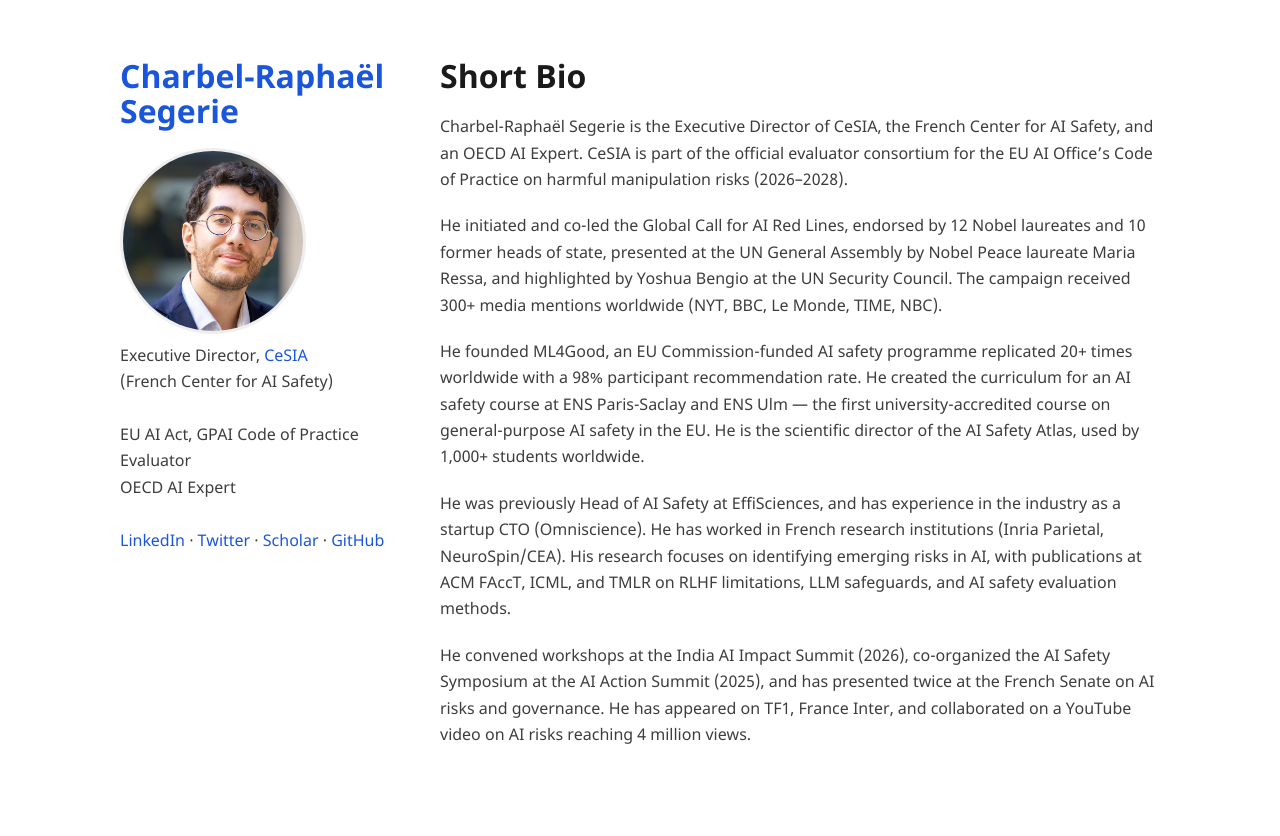
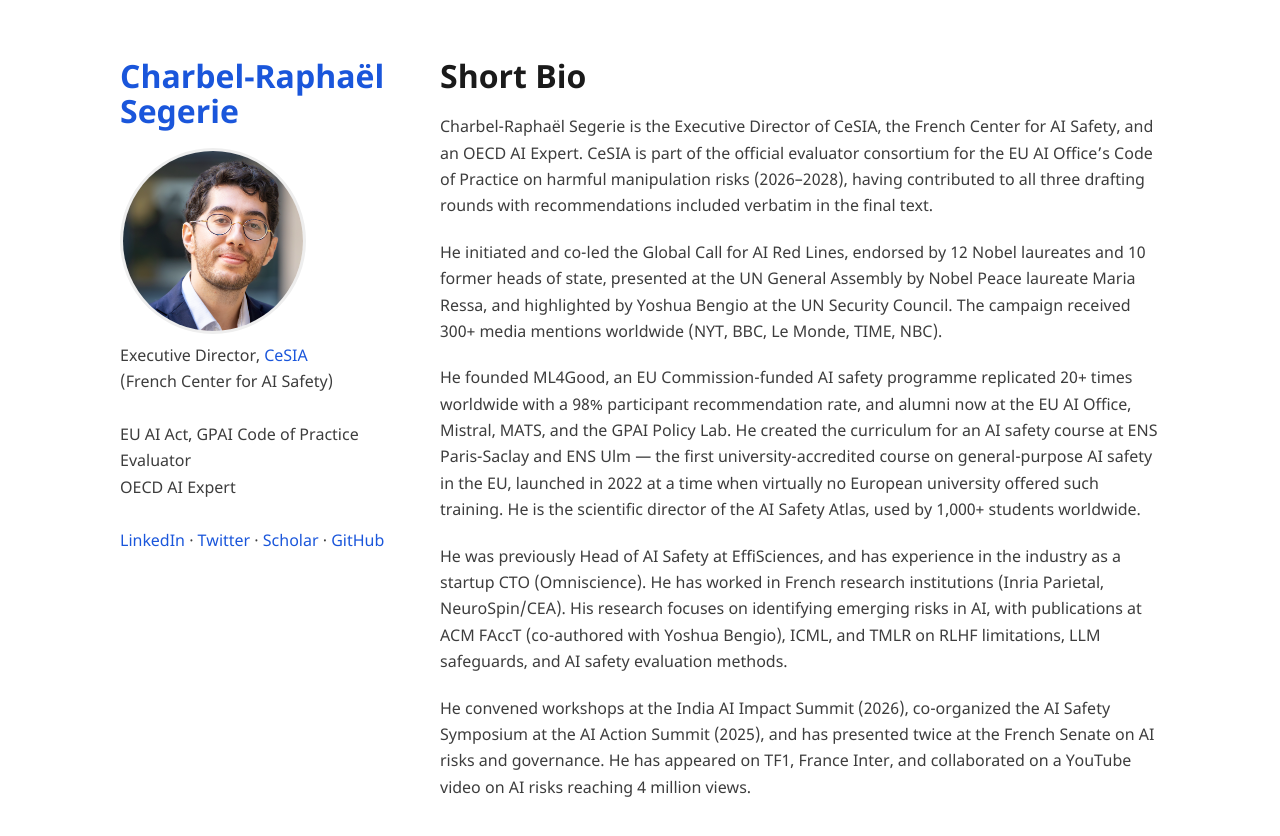
Before and after one commit to crsegerie/crsegerie.github.io, a Jekyll site: the page built from bio.md, in a window 1280 px wide and 928 px high. Shown: the top 836 px of the window. Built offline with Jekyll 4.4.1, drawn with Linux system fonts in a browser that asks for light colours; our own code applies the rules of GitHub Pages for plain Markdown files.

Commit message:
update bio

```diff
--- a/bio.md
+++ b/bio.md
@@ -1,11 +1,11 @@
 # Short Bio
 
-Charbel-Raphaël Segerie is the Executive Director of CeSIA, the French Center for AI Safety, and an OECD AI Expert. CeSIA is part of the official evaluator consortium for the EU AI Office's Code of Practice on harmful manipulation risks (2026–2028).
+Charbel-Raphaël Segerie is the Executive Director of CeSIA, the French Center for AI Safety, and an OECD AI Expert. CeSIA is part of the official evaluator consortium for the EU AI Office's Code of Practice on harmful manipulation risks (2026–2028), having contributed to all three drafting rounds with recommendations included verbatim in the final text.
 
 He initiated and co-led the Global Call for AI Red Lines, endorsed by 12 Nobel laureates and 10 former heads of state, presented at the UN General Assembly by Nobel Peace laureate Maria Ressa, and highlighted by Yoshua Bengio at the UN Security Council. The campaign received 300+ media mentions worldwide (NYT, BBC, Le Monde, TIME, NBC).
 
-He founded ML4Good, an EU Commission-funded AI safety programme replicated 20+ times worldwide with a 98% participant recommendation rate. He created the curriculum for an AI safety course at ENS Paris-Saclay and ENS Ulm — the first university-accredited course on general-purpose AI safety in the EU. He is the scientific director of the AI Safety Atlas, used by 1,000+ students worldwide.
+He founded ML4Good, an EU Commission-funded AI safety programme replicated 20+ times worldwide with a 98% participant recommendation rate, and alumni now at the EU AI Office, Mistral, MATS, and the GPAI Policy Lab. He created the curriculum for an AI safety course at ENS Paris-Saclay and ENS Ulm — the first university-accredited course on general-purpose AI safety in the EU, launched in 2022 at a time when virtually no European university offered such training. He is the scientific director of the AI Safety Atlas, used by 1,000+ students worldwide.
 
-He was previously Head of AI Safety at EffiSciences, and has experience in the industry as a startup CTO (Omniscience). He has worked in French research institutions (Inria Parietal, NeuroSpin/CEA). His research focuses on identifying emerging risks in AI, with publications at ACM FAccT, ICML, and TMLR on RLHF limitations, LLM safeguards, and AI safety evaluation methods.
+He was previously Head of AI Safety at EffiSciences, and has experience in the industry as a startup CTO (Omniscience). He has worked in French research institutions (Inria Parietal, NeuroSpin/CEA). His research focuses on identifying emerging risks in AI, with publications at ACM FAccT (co-authored with Yoshua Bengio), ICML, and TMLR on RLHF limitations, LLM safeguards, and AI safety evaluation methods.
 
 He convened workshops at the India AI Impact Summit (2026), co-organized the AI Safety Symposium at the AI Action Summit (2025), and has presented twice at the French Senate on AI risks and governance. He has appeared on TF1, France Inter, and collaborated on a YouTube video on AI risks reaching 4 million views.
```
Also changed, not shown: index.md (+1 -1 lines).
